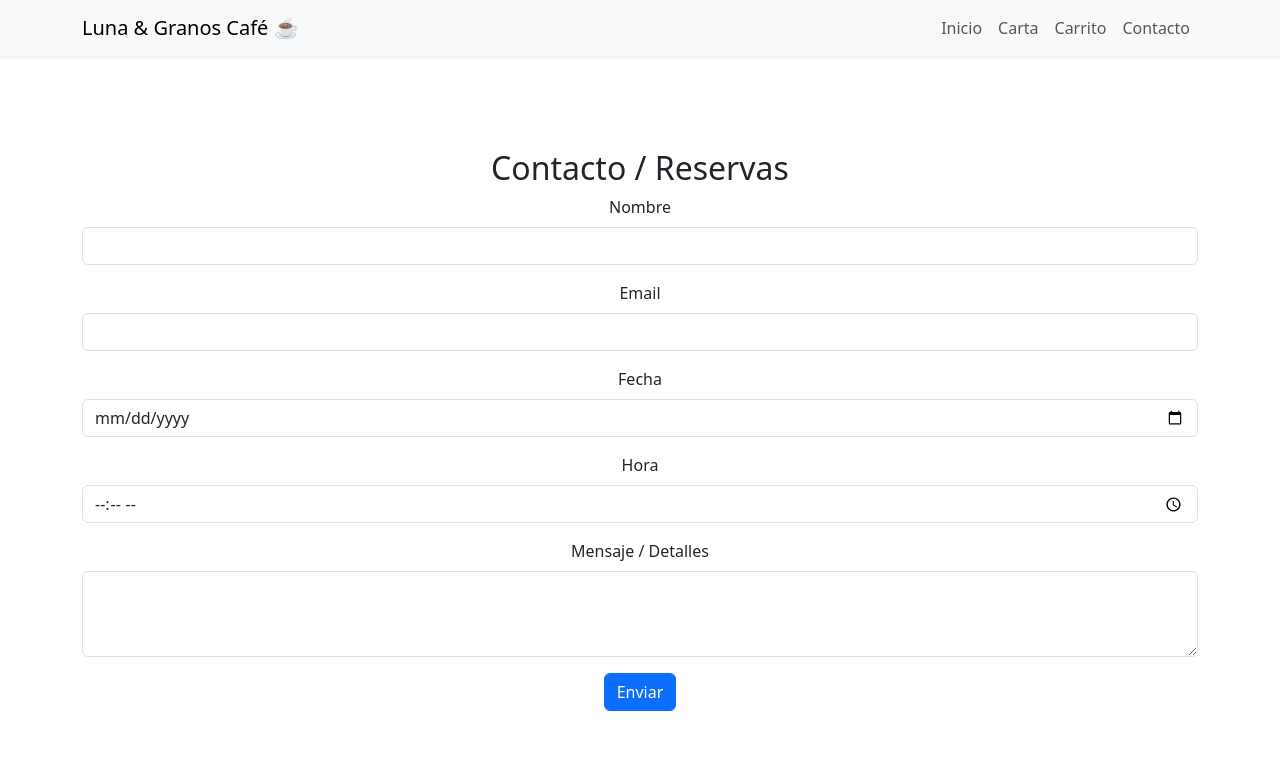
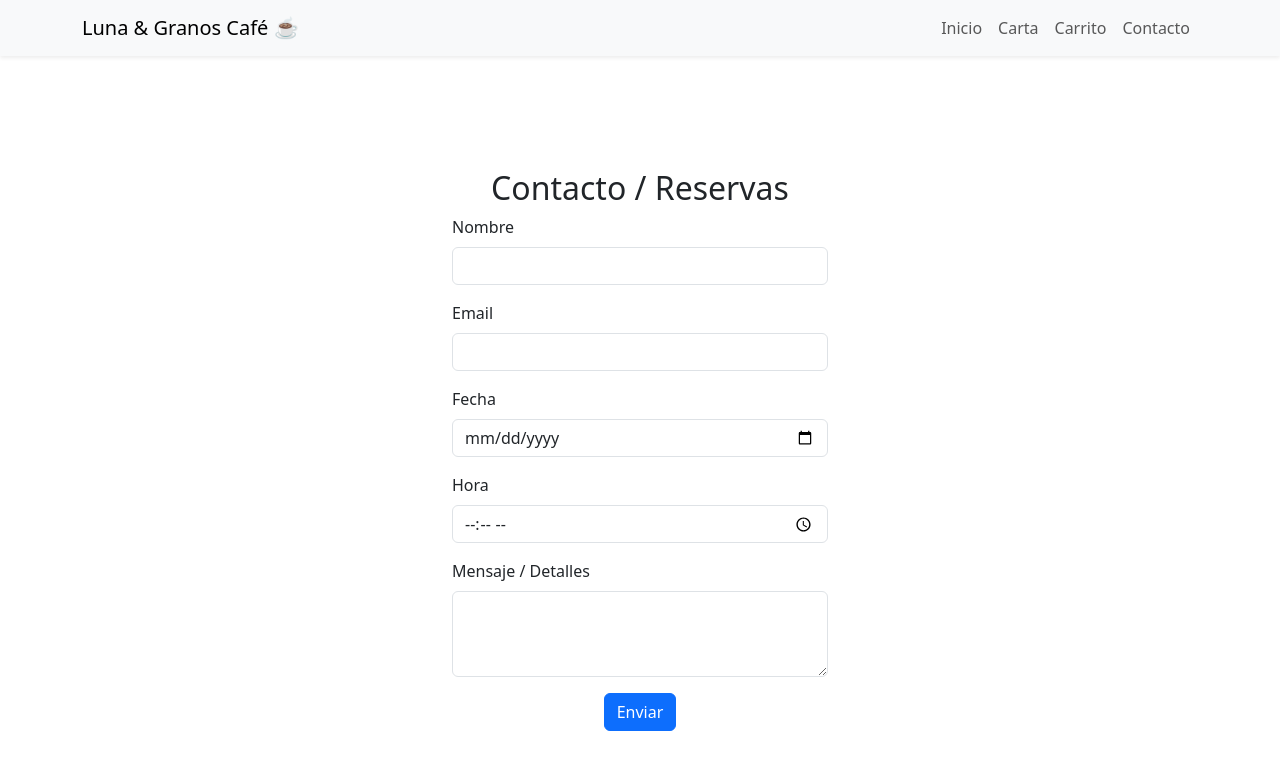
Before and after one commit to Ale310UNH/cafe-luna-granos, a React (Vite) app: page /contact in a window 1280 px wide. Shown: the top 770 px of the page. Built offline with nearby package versions, Linux system fonts and the light colour scheme.

Commit message:
correcion ancho de formulario

```diff
--- a/src/index.css
+++ b/src/index.css
@@ -30,7 +30,7 @@ a:hover {
 
 body {
   margin: 0;
-  padding-top: 60px;
+  padding-top: 100px;
   display: flex;
   place-items: center;
   min-width: 320px;
--- /dev/null
+++ b/src/pages/contact.css
@@ -0,0 +1,3 @@
+#form{
+    max-width: 400px;
+}
--- a/src/pages/contact.jsx
+++ b/src/pages/contact.jsx
@@ -1,5 +1,6 @@
 import { Container, Form, Button, Alert } from "react-bootstrap";
 import { useState } from "react";
+import './contact.css'
 
 export default function Contact() {
   const [form, setForm] = useState({ name: "", email: "", date: "", time: "", message: "" });
@@ -18,32 +19,32 @@ export default function Contact() {
   };
 
   return (
-    <Container className="my-4">
+    <Container className="my-4" id="form">
       <h2>Contacto / Reservas</h2>
       {sent && <Alert variant="success">Tu consulta/reserva fue enviada correctamente.</Alert>}
       <Form onSubmit={handleSubmit}>
         <Form.Group className="mb-3">
-          <Form.Label>Nombre</Form.Label>
+          <Form.Label className="d-flex justify-content-start">Nombre</Form.Label>
           <Form.Control name="name" value={form.name} onChange={handleChange} required />
         </Form.Group>
 
         <Form.Group className="mb-3">
-          <Form.Label>Email</Form.Label>
+          <Form.Label className="d-flex justify-content-start">Email</Form.Label>
           <Form.Control type="email" name="email" value={form.email} onChange={handleChange} required />
         </Form.Group>
 
         <Form.Group className="mb-3">
-          <Form.Label>Fecha</Form.Label>
+          <Form.Label className="d-flex justify-content-start">Fecha</Form.Label>
           <Form.Control type="date" name="date" value={form.date} onChange={handleChange} required />
         </Form.Group>
 
         <Form.Group className="mb-3">
-          <Form.Label>Hora</Form.Label>
+          <Form.Label className="d-flex justify-content-start">Hora</Form.Label>
           <Form.Control type="time" name="time" value={form.time} onChange={handleChange} required />
         </Form.Group>
 
         <Form.Group className="mb-3">
-          <Form.Label>Mensaje / Detalles</Form.Label>
+          <Form.Label className="d-flex justify-content-start">Mensaje / Detalles</Form.Label>
           <Form.Control as="textarea" rows={3} name="message" value={form.message} onChange={handleChange} />
         </Form.Group>
 
```
